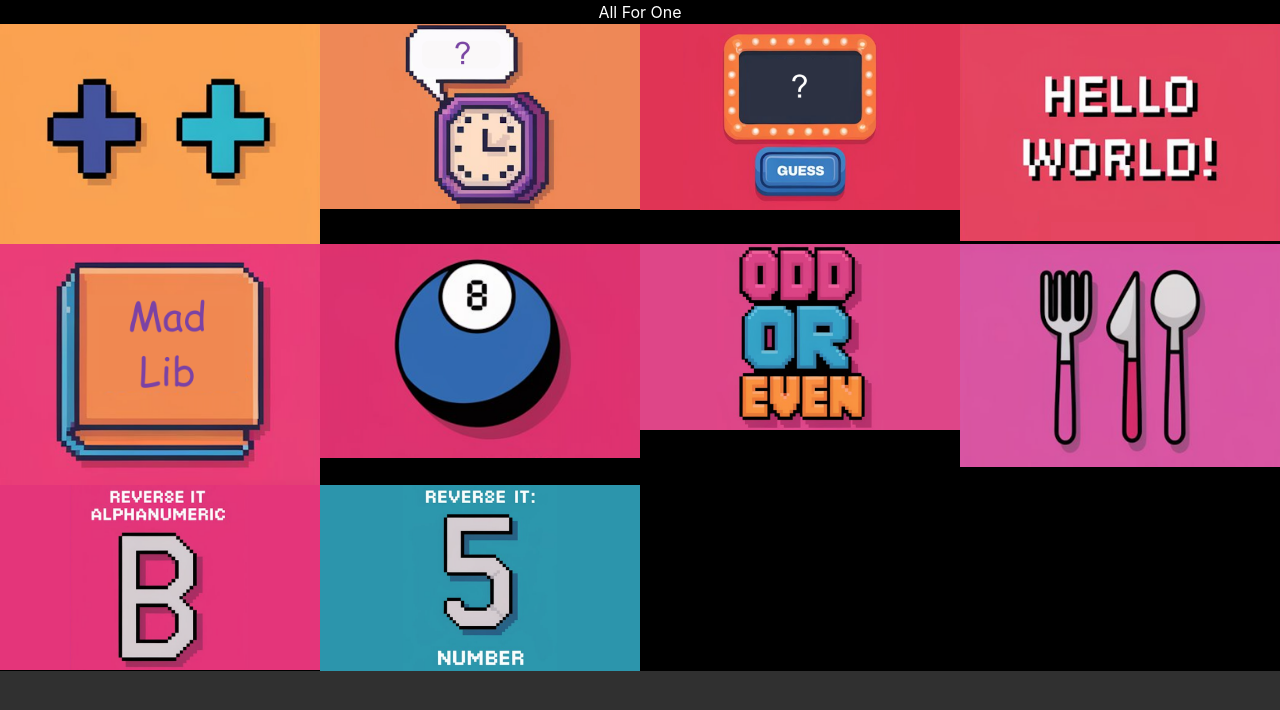
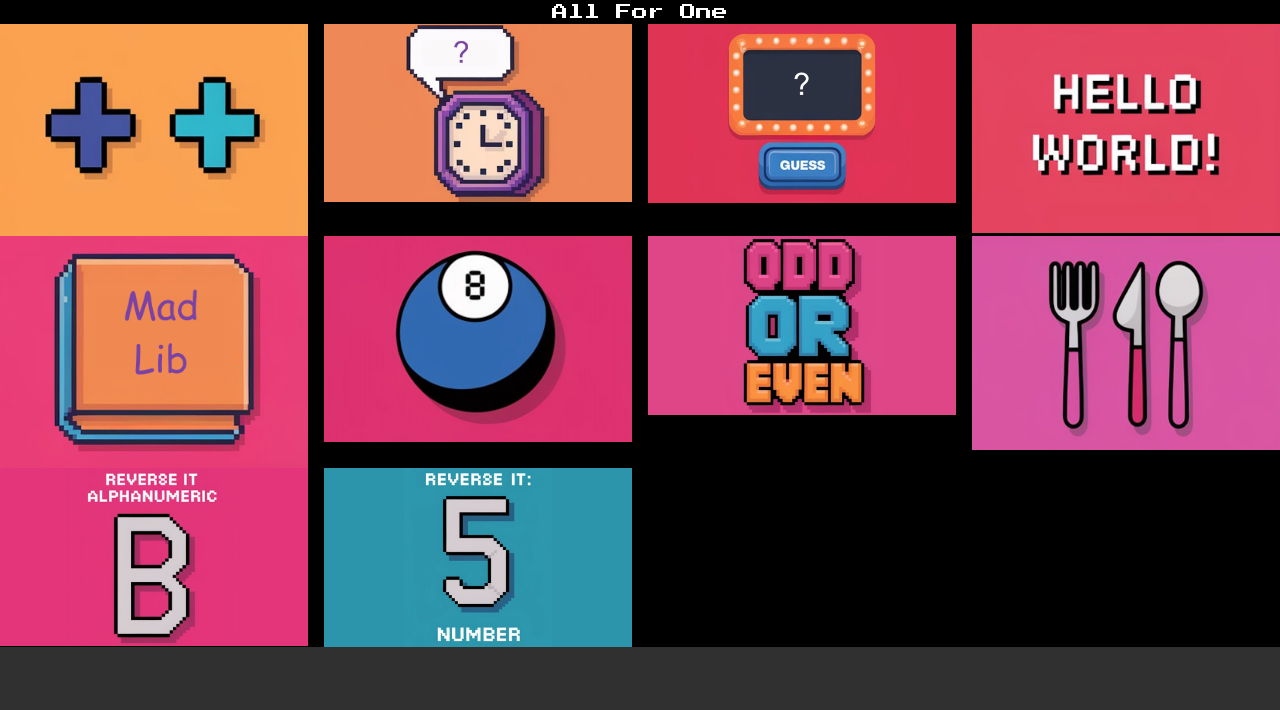
Before and after one commit to davidmonterrosa/MonterrosaDPAllForOneBuild, a website: page index.html in a window 1280 px wide. Drawn offline with nearby package versions, Linux system fonts and the light colour scheme.

Commit message:
Latest Changes

```diff
--- a/index.html
+++ b/index.html
@@ -5,6 +5,7 @@
     <meta name="viewport" content="width=device-width, initial-scale=1.0">
     <title>All For One</title>
     <link rel="stylesheet" href="./src/output.css">
+    <link rel="stylesheet" href="./styles/style.css">
     <link href="https://cdn.jsdelivr.net/npm/flowbite@2.5.2/dist/flowbite.min.css" rel="stylesheet" />
     <link rel="icon" href="favicon.ico">
 
@@ -12,56 +13,56 @@
 <body class="bg-darkCharcoal-500">
     <main class="bg-black flex justify-center">
         <section class="">
-            <h1 class="text-center text-white">All For One</h1>
-            <div class="grid md:grid-cols-4">
-                <div class="rounded-2xl">
+            <h1 class="text-center text-white font-title">All For One</h1>
+            <div class="grid md:grid-cols-4 gap-x-4 gap-y-8">
+                <div class="">
                     <a href="./pages/AddingTwoNumbers.html">
-                        <img class="aspect-[12/7] w-[300px] h-[175px] object-cover" src="./assets/icons/Adding2Numbers.png" alt="Program Icon">
+                        <img class="rounded-2xl aspect-[12/7] w-[300px] h-[175px]" src="./assets/icons/Adding2Numbers.png" alt="Program Icon">
                     </a>
                 </div>
-                <div class="rounded-2xl ">
+                <div class=" ">
                     <a href="./pages/AskingQuestions.html">
-                        <img class="aspect-[12/7] w-[300px] h-[175px] object-cover" src="./assets/icons/AskingQuestions.png" alt="Program Icon">
+                        <img class="rounded-2xl aspect-[12/7] w-[300px] h-[175px]" src="./assets/icons/AskingQuestions.png" alt="Program Icon">
                     </a>
                 </div>
-                <div class="rounded-2xl ">
+                <div class=" ">
                     <a href="./pages/GreaterOrLess.html">
-                        <img class="aspect-[12/7] w-[300px] h-[175px] object-cover" src="./assets/icons/GuessIt.png" alt="Program Icon">
+                        <img class="rounded-2xl aspect-[12/7] w-[300px] h-[175px]" src="./assets/icons/GuessIt.png" alt="Program Icon">
                     </a>
                 </div>
-                <div class="rounded-2xl ">
+                <div class=" ">
                     <a href="./pages/HelloWorld.html">
-                        <img class="aspect-[12/7] w-[300px] h-[175px] object-cover" src="./assets/icons/HelloWorld.png" alt="Program Icon">
+                        <img class="rounded-2xl aspect-[12/7] w-[300px] h-[175px]" src="./assets/icons/HelloWorld.png" alt="Program Icon">
                     </a>
                 </div>
-                <div class="rounded-2xl ">
+                <div class=" ">
                     <a href="./pages/MadLib.html">
-                        <img class="aspect-[12/7] w-[300px] h-[175px] object-cover" src="./assets/icons/MadLib.png" alt="Program Icon">
+                        <img class="rounded-2xl aspect-[12/7] w-[300px] h-[175px]" src="./assets/icons/MadLib.png" alt="Program Icon">
                     </a>
                 </div>
-                <div class="rounded-2xl ">
+                <div class=" ">
                     <a href="./pages/Magic8Ball.html">
-                        <img class="aspect-[12/7] w-[300px] h-[175px] object-cover" src="./assets/icons/Magic8Ball.png" alt="Program Icon">
+                        <img class="rounded-2xl aspect-[12/7] w-[300px] h-[175px]" src="./assets/icons/Magic8Ball.png" alt="Program Icon">
                     </a>
                 </div>
-                <div class="rounded-2xl ">
+                <div class=" ">
                     <a href="./pages/OddOrEven.html">
-                        <img class="aspect-[12/7] w-[300px] h-[175px] object-cover" src="./assets/icons/OddOrEven.png" alt="Program Icon">
+                        <img class="rounded-2xl aspect-[12/7] w-[300px] h-[175px]" src="./assets/icons/OddOrEven.png" alt="Program Icon">
                     </a>
                 </div>
-                <div class="rounded-2xl ">
+                <div class=" ">
                     <a href="./pages/RestaurantPicker.html">
-                        <img class="aspect-[12/7] w-[300px] h-[175px] object-cover" src="./assets/icons/RestaurantPicker.png" alt="Program Icon">
+                        <img class="rounded-2xl aspect-[12/7] w-[300px] h-[175px]" src="./assets/icons/RestaurantPicker.png" alt="Program Icon">
                     </a>
                 </div>
-                <div class="rounded-2xl col-2">
+                <div class=" col-2">
                     <a href="./pages/ReverseItAlphanumeric.html">
-                        <img class="aspect-[12/7] w-[300px] h-[175px] object-cover" src="./assets/icons/ReverseItAlphaNumeric.png" alt="Program Icon">
+                        <img class="rounded-2xl aspect-[12/7] w-[300px] h-[175px]" src="./assets/icons/ReverseItAlphaNumeric.png" alt="Program Icon">
                     </a>
                 </div>
-                <div class="rounded-2xl col-2">
+                <div class=" col-2">
                     <a href="./pages/ReverseItNumbers.html">
-                        <img class="aspect-[12/7] w-[300px] h-[175px] object-cover" src="./assets/icons/ReverseItNumbers.png" alt="Program Icon">
+                        <img class="rounded-2xl aspect-[12/7] w-[300px] h-[175px]" src="./assets/icons/ReverseItNumbers.png" alt="Program Icon">
                     </a>
                 </div>
 
@@ -71,5 +72,6 @@
 
     </main>
 
+    <script src="https://cdn.jsdelivr.net/npm/flowbite@2.5.2/dist/flowbite.min.js"></script>
 </body>
 </html>
--- a/styles/style.css
+++ b/styles/style.css
@@ -0,0 +1,8 @@
+@font-face {
+    font-family: "Press_Start_2P";
+    src: url(../assets/fonts/Press_Start_2P/PressStart2P-Regular.ttf);
+}
+
+h1 {
+    font-family: "Press_Start_2P", Cambria, Cochin, Georgia, Times, 'Times New Roman', serif;
+}
```
